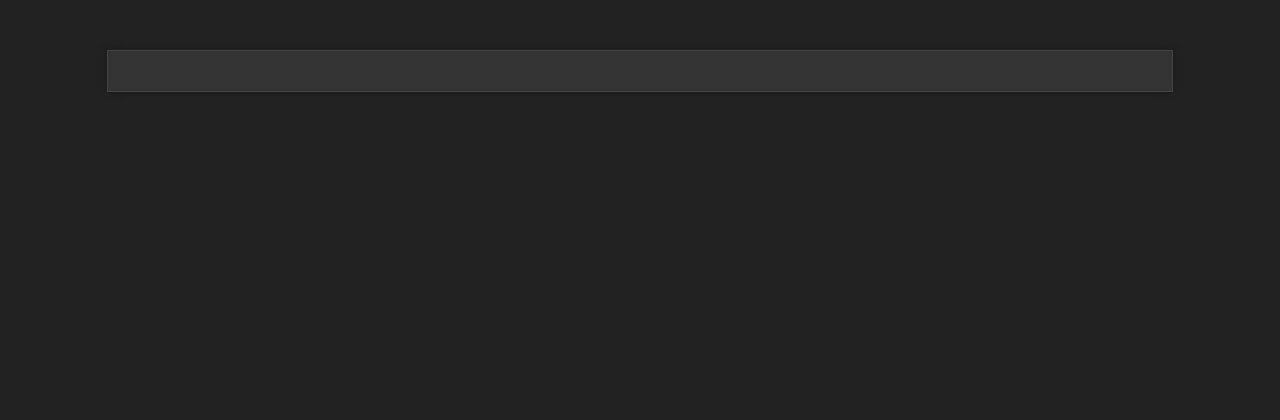
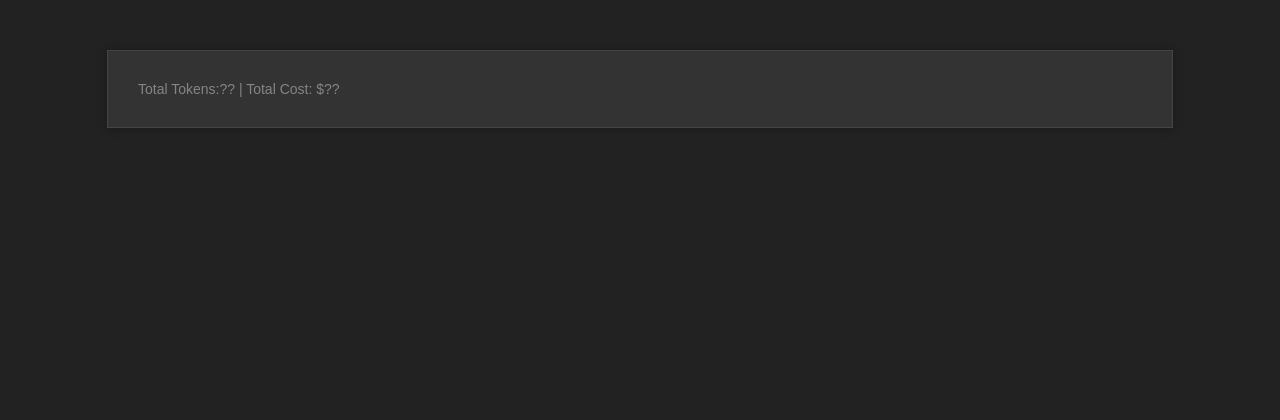
Before and after one commit to Hiromasa-H/API-based-chatGPT, a Flask app: page / in a window 1280 px wide. Shown: the top 420 px of the page. Run offline with Flask 3, Linux system fonts and the light colour scheme.

Commit message:
changed css of token counter

```diff
--- a/templates/index.html
+++ b/templates/index.html
@@ -17,6 +17,13 @@
             margin: 0;
             padding: 0;
         }
+
+        #cost {
+            font-size: 14px;
+            color: rgb(133, 133, 133);
+            margin: 10px;
+        }
+
 
         #chat-container {
             max-width: 80%;
@@ -160,7 +167,7 @@
 </head>
 <body>
     <div id="chat-container">
-        <div id="cost"></div>
+        <div id="cost">Total Tokens:?? | Total Cost: $??</div>
         <div id="chat-messages"></div>
         <div id="loading-indicator">
           <div>loading...</div>
```
